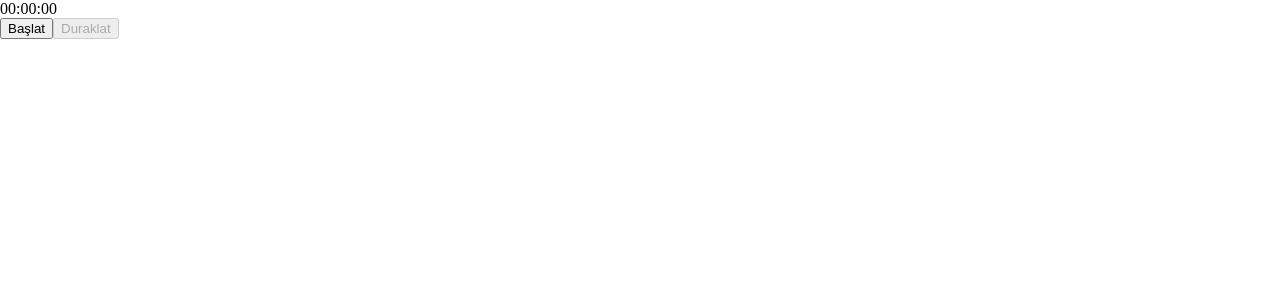
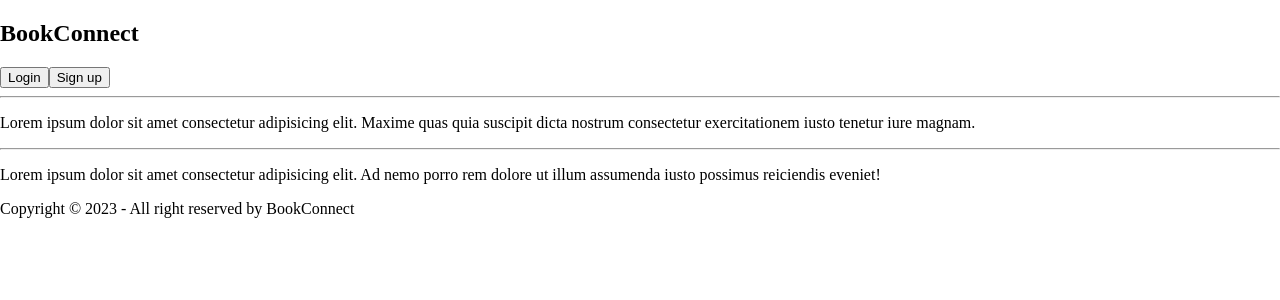
Before and after one commit to Umit-Ulusoy/BookConnect, a React (Vite) app in the folder client/: page / in a window 1280 px wide. Shown: the top 300 px of the page. Built offline with nearby package versions, Linux system fonts and the light colour scheme.

Commit message:
feat(frontend): Add landing page layout

```diff
--- a/client/src/App.jsx
+++ b/client/src/App.jsx
@@ -1,14 +1,14 @@
 import React from "react";
 import Login from "./pages/Login";
 import Timer from "./pages/Timer";
+import Navbar from "./components/Navbar";
+import Landing from "./pages/Landing";
 
 function App() {
   return (
     <div>
-      <Timer/>
+      <Landing />
     </div>
-
-
   );
 }
 
--- /dev/null
+++ b/client/src/components/Navbar.jsx
@@ -0,0 +1,11 @@
+import React from 'react'
+
+const Navbar = () => {
+  return (
+    <div>
+
+    </div>
+  )
+}
+
+export default Navbar
--- a/client/src/pages/Landing.jsx
+++ b/client/src/pages/Landing.jsx
@@ -1,8 +1,37 @@
-
 const LandingPage = () => {
   return (
-    <div>LandingPage</div>
-  )
-}
+    <div>
+      <header>
+        <h2>BookConnect</h2>
+        <div>
+          <button aria-label="login">Login</button>
+          <button aria-label="sign up">Sign up</button>
+        </div>
+      </header>
+      <hr />
+      <section>
+        <p>
+          Lorem ipsum dolor sit amet consectetur adipisicing elit. Maxime quas
+          quia suscipit dicta nostrum consectetur exercitationem iusto tenetur
+          iure magnam.
+        </p>
+      </section>
+      <hr />
+      <main>
+        {/* Ana içerik buraya gelecek */}
+      </main>
+      <section>
+        <p>
+          Lorem ipsum dolor sit amet consectetur adipisicing elit. Ad nemo
+          porro rem dolore ut illum assumenda iusto possimus reiciendis
+          eveniet!
+        </p>
+      </section>
+      <footer>
+        <p>Copyright © 2023 - All right reserved by BookConnect</p>
+      </footer>
+    </div>
+  );
+};
 
-export default LandingPage
+export default LandingPage;
```
Also changed, not shown: client/src/components/Footer.jsx (added), client/src/components/Main.jsx (added).
